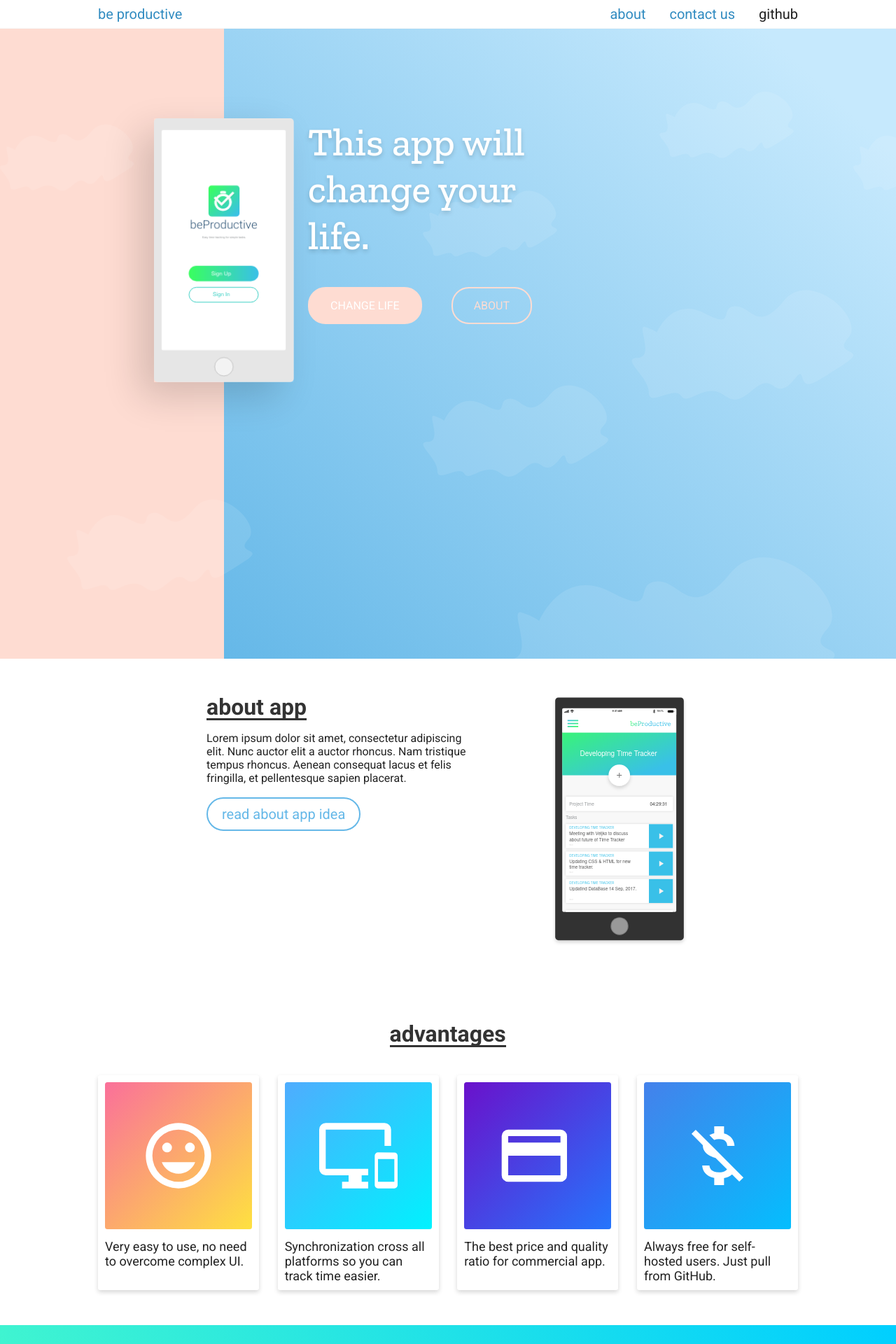
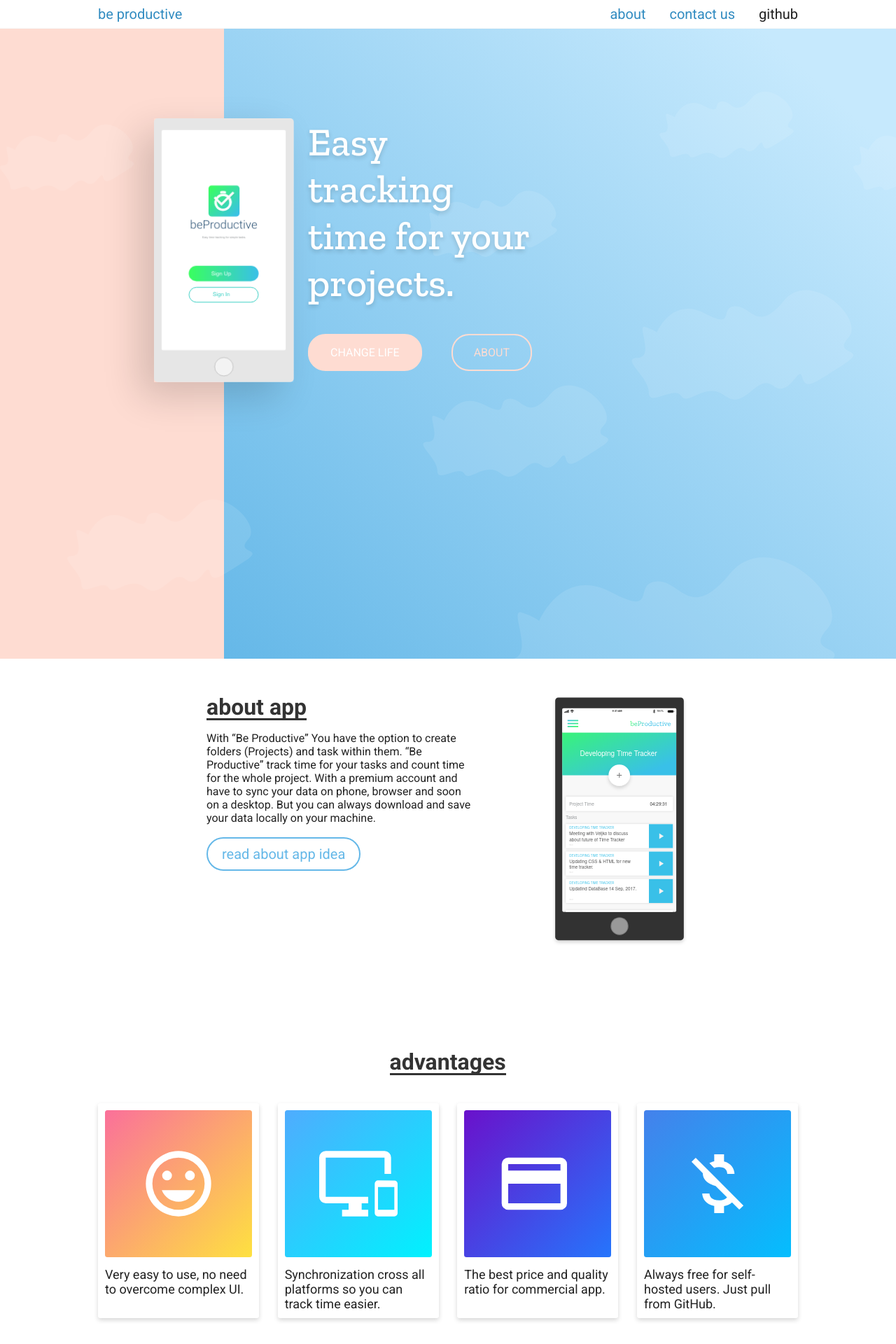
Before and after one commit to johnofficial/beproductive-site, a Jekyll site: the page built from _pages/index.html, in a window 1280 px wide. Shown: the top 1920 px of the page at 70% size. Built offline with Jekyll 4.4.1, drawn with Linux system fonts in a browser that asks for light colours; Markdown is read by kramdown in place of the engine named in the settings.

Commit message:
[UPDATE]: Update text.

```diff
--- a/_includes/pages/home-page/about.html
+++ b/_includes/pages/home-page/about.html
@@ -2,7 +2,9 @@
     <div class="about-section-wrap center-container pad">
         <div class="text-container">
             <h3 class="title" animate>about app</h3>
-            <p animate>Lorem ipsum dolor sit amet, consectetur adipiscing elit. Nunc auctor elit a auctor rhoncus. Nam tristique tempus rhoncus. Aenean consequat lacus et felis fringilla, et pellentesque sapien placerat. </p>
+            <p animate>
+                With “Be Productive” You have the option to create folders (Projects) and task within them. “Be Productive” track time for your tasks and count time for the whole project. With a premium account and have to sync your data on phone, browser and soon on a desktop. But you can always download and save your data locally on your machine.
+            </p>
             <a class="small-blank-btn dark-blue" href="" animate>read about app idea</a>
         </div>
         <div class="img-container">
--- a/_includes/pages/home-page/hero.html
+++ b/_includes/pages/home-page/hero.html
@@ -9,7 +9,7 @@
             <img class="hero-img" src="{{site.baseurl}}/assets/img/hero-phone.png" alt="{{site.title}} | Time tracker for Smartphone">
         </div>
         <div class="text-wrap">
-            <h1>This app will change your life.</h1>
+            <h1>Easy tracking time for your projects.</h1>
             <div class="buttons">
                 <a class="button pink" href="">CHANGE LIFE</a>
                 <a class="blank-button pink" href="">ABOUT</a>
--- a/_sass/pages/home-page/_about.sass
+++ b/_sass/pages/home-page/_about.sass
@@ -4,6 +4,7 @@
   overflow: hidden
   position: relative
 .about-section-wrap
+  padding-bottom: 40px
   max-width: 690px
   overflow: hidden
   display: flex
@@ -39,3 +40,5 @@
       right: -120px
   .text-container
     width: 70%
+    p
+      font-size: 18px
--- a/assets/css/main.css
+++ b/assets/css/main.css
@@ -402,6 +402,7 @@ h3.title.trigger-animation:before {
   position: relative; }
 
 .about-section-wrap {
+  padding-bottom: 40px;
   max-width: 690px;
   overflow: hidden;
   display: -ms-flexbox;
@@ -444,7 +445,9 @@ h3.title.trigger-animation:before {
       position: absolute;
       right: -120px; }
   .text-container {
-    width: 70%; } }
+    width: 70%; }
+    .text-container p {
+      font-size: 18px; } }
 
 .advantages-section {
   overflow: hidden;
```
